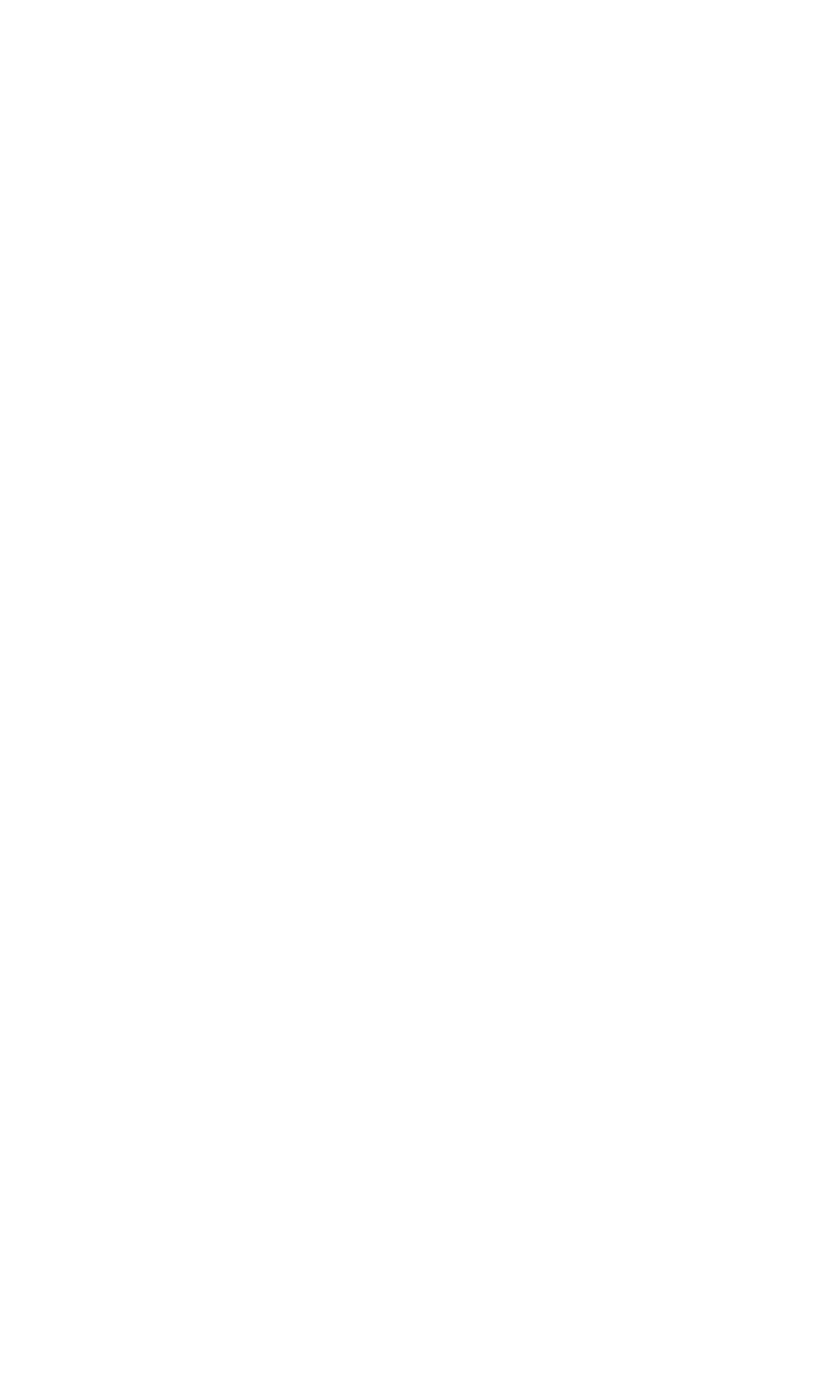
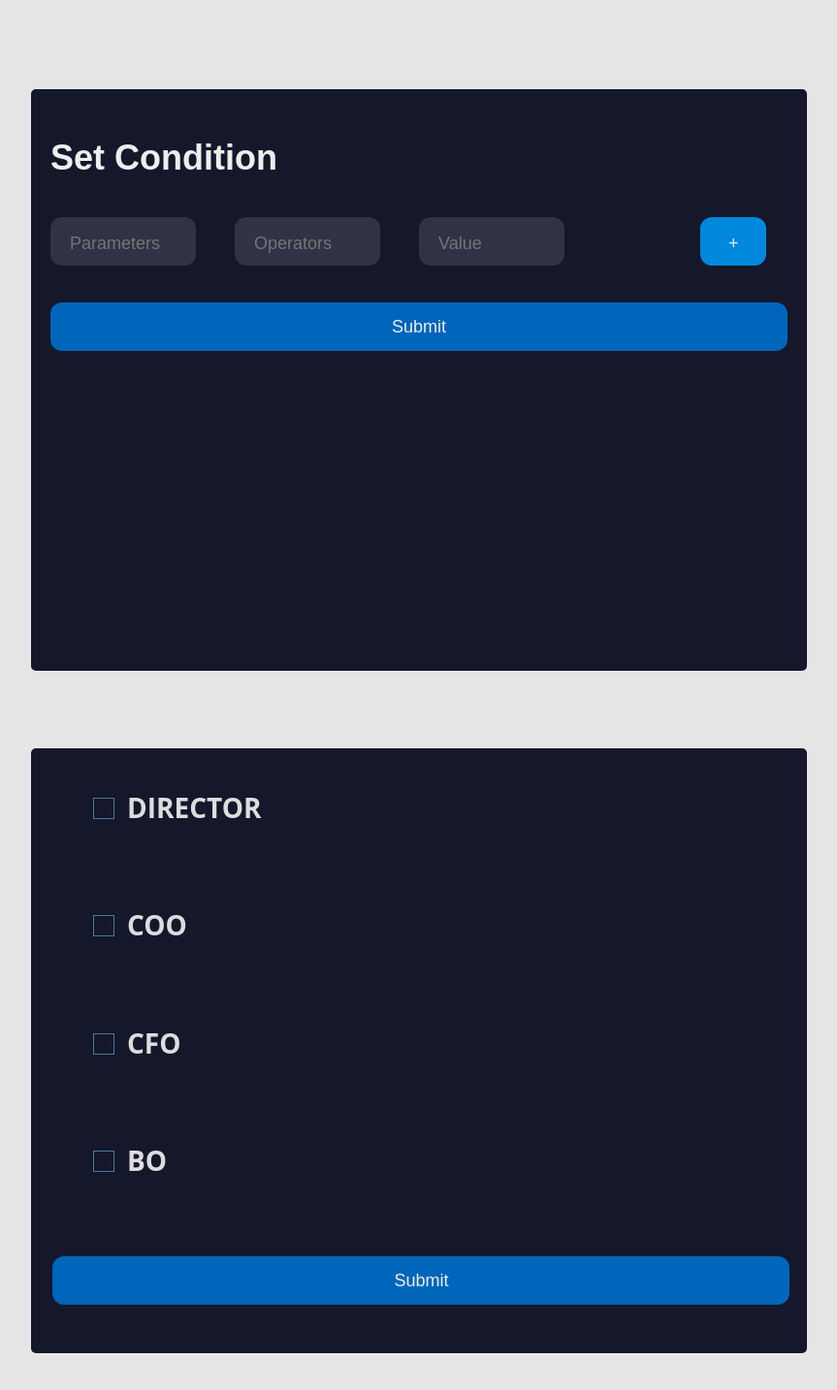
Before and after one commit to rzngnam1402/wf-designer, a React (Create React App) app: page / in a window 1280 px wide. Shown: the top 1434 px of the page at 97% size, without its empty margins (208-1071 px from the left). Before the commit the page ends 800 px from the top, so only its background shows below. Built offline with nearby package versions, Linux system fonts and the light colour scheme.

Commit message:
add form and flow components

```diff
--- /dev/null
+++ b/src/App.css
@@ -0,0 +1,7 @@
+body {
+    align-items: center;
+    background-color: rgba(0, 0, 0, 0.1);
+    display: flex;
+    justify-content: center;
+    height: 100vh;
+}
--- a/src/App.js
+++ b/src/App.js
@@ -1,9 +1,15 @@
+import './App.css';
+import Flow from './components/flow/flow';
+import ConditionForm from './components/form/form';
+
 function App() {
   return (
-    <div className="App">
+    <>
+      <ConditionForm />
+      <Flow />
+    </>
 
-    </div>
-  );
+  )
 }
 
 export default App;
--- /dev/null
+++ b/src/components/flow/flow.css
@@ -0,0 +1,86 @@
+.flow__container {
+    margin: 5rem 0rem;
+    background-color: #15172b;
+    border-radius: 5px;
+    box-sizing: border-box;
+}
+
+.flow__boxes {
+    display: flex;
+    flex-direction: column;
+    justify-content: space-around;
+    color: white;
+}
+
+.flow__box {
+    margin: 2rem 4rem;
+}
+
+.label h1 {
+    font-weight: 600;
+    margin-top: 5px;
+}
+
+input[type="checkbox"] {
+    display: none;
+}
+
+input[type="checkbox"]+label {
+    display: block;
+    position: relative;
+    padding-left: 35px;
+    margin-bottom: 20px;
+    font: 14px/20px 'Open Sans', Arial, sans-serif;
+    color: #ddd;
+    cursor: pointer;
+}
+
+input[type="checkbox"]+label:last-child {
+    margin-bottom: 0;
+}
+
+input[type="checkbox"]+label:before {
+    content: '';
+    display: block;
+    width: 20px;
+    height: 20px;
+    border: 1px solid #6cc0e5;
+    position: absolute;
+    left: 0;
+    top: 0;
+    opacity: .6;
+    -webkit-transition: all .12s, border-color .08s;
+    transition: all .12s, border-color .08s;
+}
+
+input[type="checkbox"]:checked+label:before {
+    width: 10px;
+    top: -5px;
+    left: 5px;
+    border-radius: 0;
+    opacity: 1;
+    border-top-color: transparent;
+    border-left-color: transparent;
+    -webkit-transform: rotate(45deg);
+    transform: rotate(45deg);
+}
+
+.flow__submit {
+    background-color: #06b;
+    border-radius: 12px;
+    border: 0;
+    box-sizing: border-box;
+    color: #eee;
+    cursor: pointer;
+    font-size: 18px;
+    height: 50px;
+    margin-top: 38px;
+    margin-bottom: 50px;
+    text-align: center;
+    width: 95%;
+    margin-left: 1.4rem;
+}
+
+.flow__submit:active {
+    background-color: #06b;
+}
--- /dev/null
+++ b/src/components/flow/flow.js
@@ -0,0 +1,55 @@
+import './flow.css'
+import { useRef, useState } from 'react'
+
+const Flow = () => {
+    const [checked, setChecked] = useState([])
+
+    const checkbox1Ref = useRef();
+    const checkbox2Ref = useRef();
+    const checkbox3Ref = useRef();
+    const checkbox4Ref = useRef();
+
+    const handleSubmit = (e) => {
+        e.preventDefault();
+        if (checkbox1Ref.current.checked) {
+            checked.push(checkbox1Ref.current.id);
+        }
+        if (checkbox2Ref.current.checked) {
+            checked.push(checkbox2Ref.current.id);
+        }
+        if (checkbox3Ref.current.checked) {
+            checked.push(checkbox3Ref.current.id);
+        }
+        if (checkbox4Ref.current.checked) {
+            checked.push(checkbox4Ref.current.id);
+        }
+        setChecked(checked);
+        console.log(checked);
+    }
+
+    return (
+        <div className='flow__container'>
+            <div className="flow__boxes">
+                <div className='flow__box'>
+                    <input type="checkbox" ref={checkbox1Ref} id="director" />
+                    <label htmlFor="director" ><h1>DIRECTOR</h1></label>
+                </div>
+                <div className='flow__box'>
+                    <input type="checkbox" ref={checkbox2Ref} id="coo" />
+                    <label htmlFor="coo" ><h1>COO</h1></label>
+                </div>
+                <div className='flow__box'>
+                    <input type="checkbox" ref={checkbox3Ref} id="cfo" />
+                    <label htmlFor="cfo"><h1>CFO</h1></label>
+                </div>
+                <div className='flow__box'>
+                    <input type="checkbox" ref={checkbox4Ref} id="bo" />
+                    <label htmlFor="bo"><h1>BO</h1></label>
+                </div>
+            </div>
+            <button type="text" className="flow__submit" onClick={(event) => handleSubmit(event)}>Submit</button>
+        </div >
+    )
+}
+
+export default Flow
--- /dev/null
+++ b/src/components/form/form.css
@@ -0,0 +1,92 @@
+.wf__form {
+    margin-top: 48rem;
+    background-color: #15172b;
+    border-radius: 5px;
+    box-sizing: border-box;
+    height: 600px;
+    padding: 20px;
+    width: 800px;
+}
+
+.wf__title {
+    color: #eee;
+    font-family: sans-serif;
+    font-size: 36px;
+    font-weight: 600;
+    margin-top: 30px;
+}
+
+.wf__input-container {
+    height: 50px;
+    display: inline-flex;
+    width: 25%;
+}
+
+.ic1 {
+    margin-top: 40px;
+}
+
+.ic2 {
+    margin-top: 30px;
+}
+
+.input {
+    background-color: #303245;
+    border-radius: 12px;
+    border: 0;
+    box-sizing: border-box;
+    color: #eee;
+    font-size: 18px;
+    height: 100%;
+    outline: 0;
+    padding: 4px 20px 0;
+    width: 100%;
+    margin-right: 40px;
+}
+
+.placeholder {
+    color: white;
+}
+
+.wf__add, .remove {
+    background-color: #08d;
+    border-radius: 12px;
+    border: 0;
+    box-sizing: border-box;
+    color: #eee;
+    cursor: pointer;
+    font-size: 18px;
+    height: 50px;
+    text-align: center;
+    width: 9%;
+    padding: 4px 20px 0;
+    margin-right: 20px;
+    margin-left: 100px;
+}
+
+.wf__add:hover, .remove:hover {
+    opacity: 0.7;
+}
+
+.wf__submit:hover {
+    opacity: 0.7;
+}
+
+.wf__submit {
+    background-color: #06b;
+    border-radius: 12px;
+    border: 0;
+    box-sizing: border-box;
+    color: #eee;
+    cursor: pointer;
+    font-size: 18px;
+    height: 50px;
+    margin-top: 38px;
+    margin-bottom: 50px;
+    text-align: center;
+    width: 100%;
+}
+
+.wf__submit:active {
+    background-color: #06b;
+}
--- /dev/null
+++ b/src/components/form/form.js
@@ -0,0 +1,98 @@
+import { useState } from 'react'
+import './form.css'
+
+const ConditionForm = () => {
+    const [inputFields, setInputFields] = useState([
+        {
+            parameters: '', operators: '', value: '',
+        },
+    ])
+
+    const handleAdd = (index, event) => {
+        event.preventDefault();
+        const nextState = [...inputFields];
+        setInputFields([...nextState, {
+            parameters: '', operators: '', value: '',
+        }])
+    }
+
+    const handleChangeInput = (index, event) => {
+        const values = [...inputFields];
+        values[index][event.target.id] = event.target.value;
+        setInputFields(values)
+    }
+
+    const handleSubmit = (e) => {
+        e.preventDefault();
+        console.log(inputFields);
+        inputFields.map(inputFields =>  { console.log(`${inputFields.parameters} ${inputFields.operators} ${inputFields.value}`) }
+        )
+    }
+
+    return (
+        <div >
+            <form >
+                <div className="wf__form">
+                    <div className="wf__title">Set Condition</div>
+                    {
+                        inputFields.map((inputField, index) => (
+                            <div key={index}>
+                                <div className="wf__input-container ic1">
+                                    <input
+                                        type="text"
+                                        id="parameters"
+                                        className="input"
+                                        placeholder="Parameters"
+                                        value={inputField.parameters}
+                                        onChange={event => handleChangeInput(index, event)}
+                                        required
+                                    />
+                                </div>
+                                <div className="wf__input-container ic2">
+                                    <input
+                                        type="text"
+                                        id="operators"
+                                        className="input"
+                                        placeholder="Operators"
+                                        value={inputField.operators}
+                                        pattern="^(\+|-|\*|\/|=|>|<|>=|<=|&|\||%|!|\^|\(|\))$"
+                                        onChange={event => handleChangeInput(index, event)}
+                                        required
+                                    />
+                                </div>
+                                <div className="wf__input-container ic2">
+                                    <input
+                                        type="text"
+                                        id="value"
+                                        className="input"
+                                        placeholder="Value"
+                                        value={inputField.value}
+                                        onChange={event => handleChangeInput(index, event)}
+                                        required
+                                    />
+                                </div>
+                                <button
+                                    className='wf__add'
+                                    onClick={event => handleAdd(index, event)}
+                                >
+                                    +
+                                </button>
+                                {/* <button
+                      className='remove'
+                      onClick={() => handleRemove(index)}
+                    >
+                      -
+                    </button> */}
+                            </div>
+                        ))
+                    }
+                    <button type="text" className="wf__submit" onClick={handleSubmit}>Submit</button>
+                </div>
+            </form>
+
+        </div >
+    );
+}
+
+
+export default ConditionForm
```
